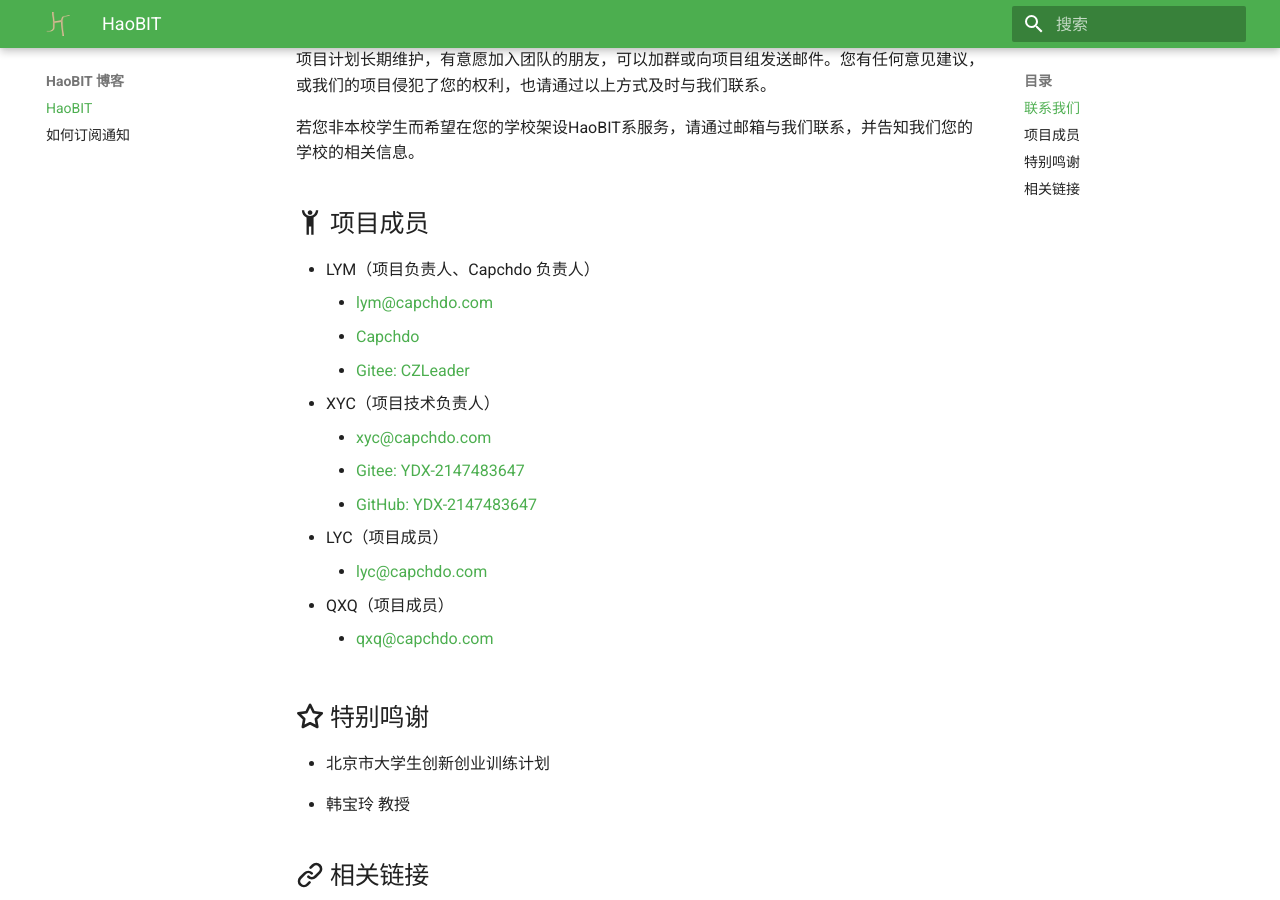
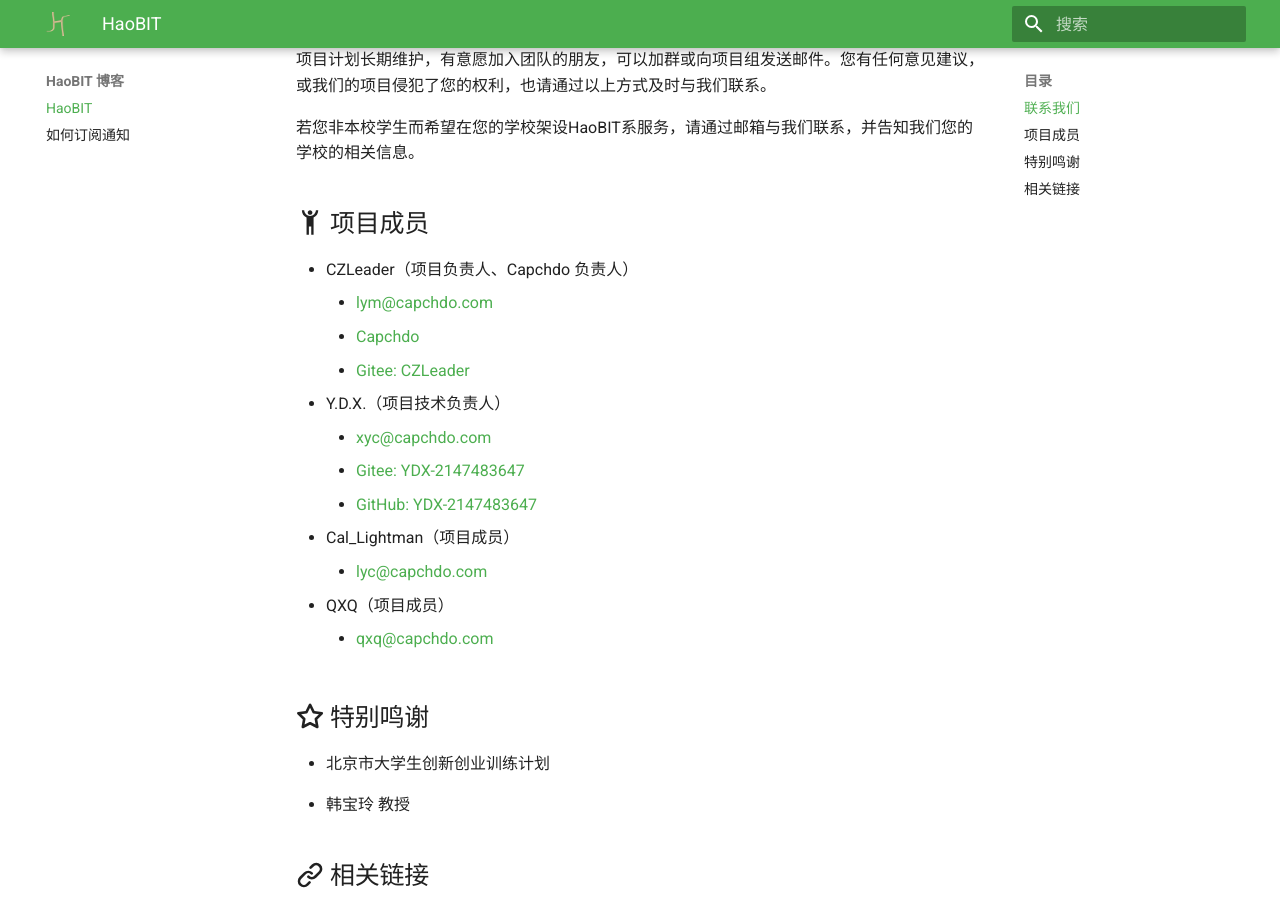
Before and after one commit to Capchdo/blog, an MkDocs documentation site: the page built from docs/index.md, in a window 1280 px wide and 900 px high, scrolled down 484 px. Built offline with MkDocs 1.6.1 and Material for MkDocs 9.7.7, drawn with Linux system fonts in a browser that asks for light colours; comment, search, counter and statistics services are not loaded.

Commit message:
修改名字
Signed-off-by: CZLeader <9657868+czleader@user.noreply.gitee.com>

```diff
--- a/docs/index.md
+++ b/docs/index.md
@@ -17,15 +17,15 @@
 
 ## :material-human-handsup: 项目成员
 
-- LYM（项目负责人、Capchdo 负责人）
+- CZLeader（项目负责人、Capchdo 负责人）
   - [lym@capchdo.com](mailto:lym@capchdo.com)
   - [Capchdo](https://www.capchdo.com/)
   - [Gitee: CZLeader](https://gitee.com/CZLeader)
-- XYC（项目技术负责人）
+- Y.D.X.（项目技术负责人）
   - [xyc@capchdo.com](mailto:xyc@capchdo.com)
   - [Gitee: YDX-2147483647](https://gitee.com/YDX-2147483647)
   - [GitHub: YDX-2147483647](https://github.com/YDX-2147483647)
-- LYC（项目成员）
+- Cal_Lightman（项目成员）
   - [lyc@capchdo.com](mailto:lyc@capchdo.com)
 - QXQ（项目成员）
   - [qxq@capchdo.com](mailto:qxq@capchdo.com)
```
